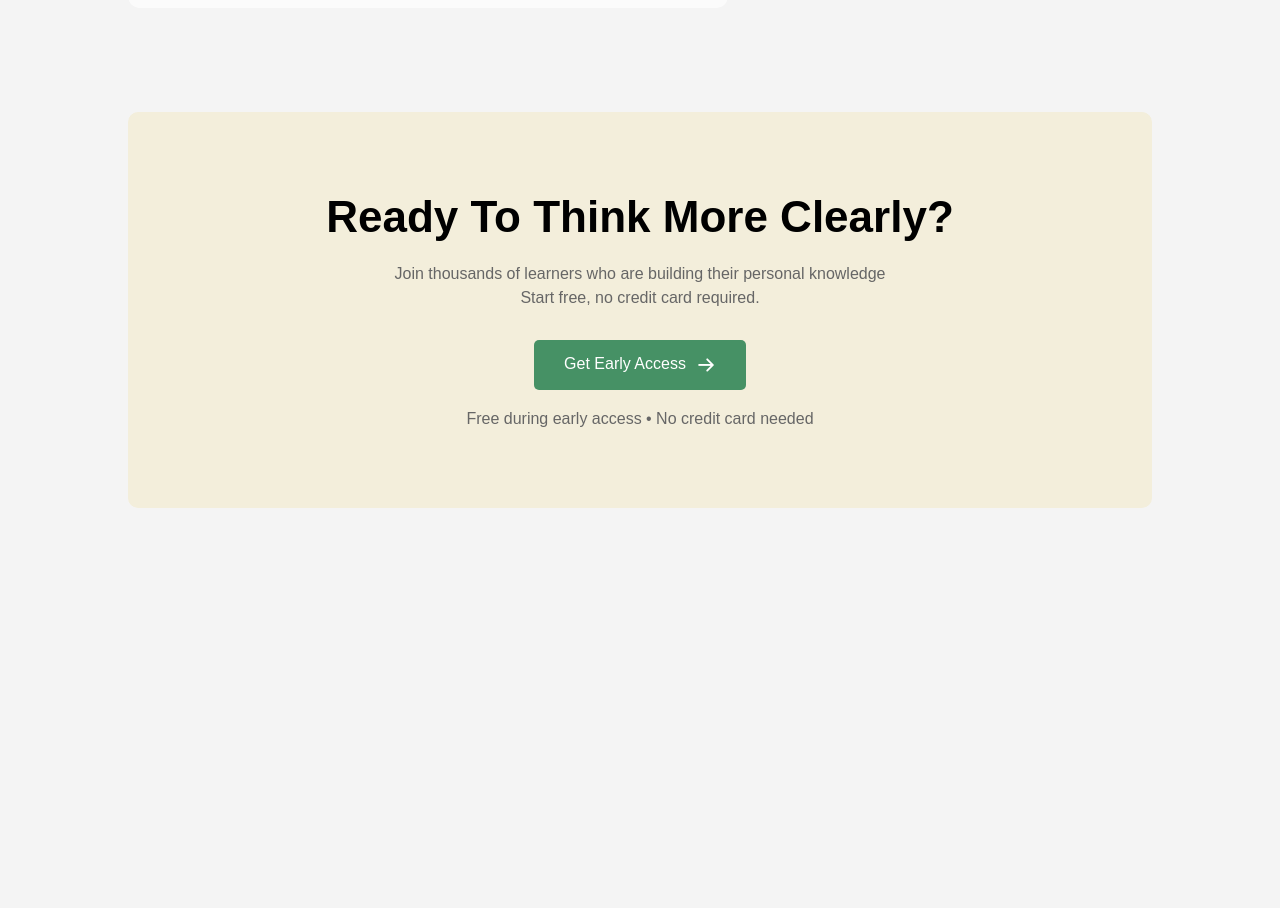
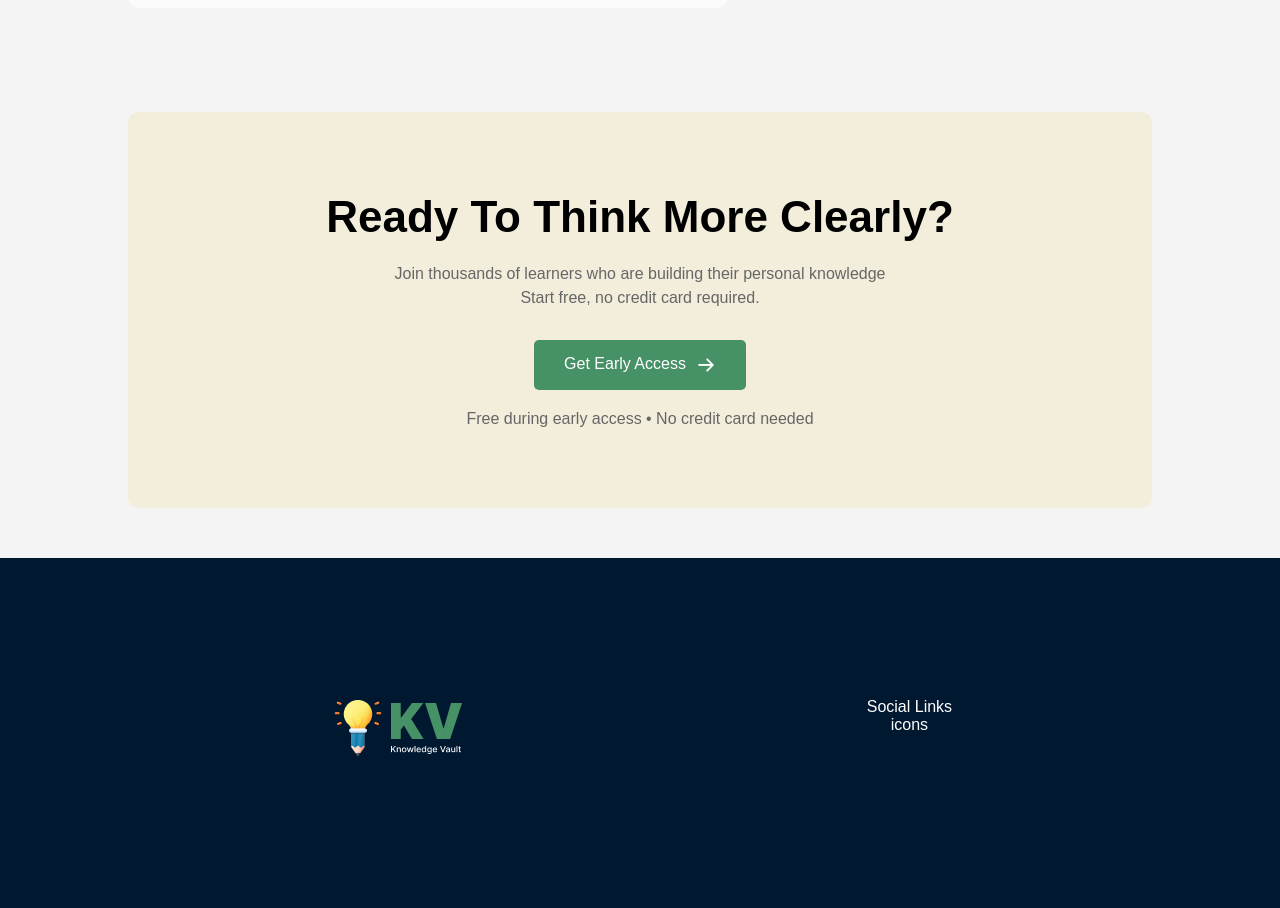
Before and after one commit to nayema34/Assignment-1, a plain HTML site: page index.html in a window 1280 px wide. Shown: the part 1980-2888 px from the top of the page. Before the commit the page ends 2538 px from the top, so only its background shows below. Drawn offline with Linux system fonts and the light colour scheme.

Commit message:
Footer added

```diff
--- a/index.html
+++ b/index.html
@@ -102,5 +102,20 @@
         <h3>Free during early access • No credit card needed</h3>
     </div>
 
+    <footer>
+        <div class="footer-content">
+            <div class="footer-logo">
+                <img src="./assets/logo-footer.png" alt="Logo here">
+            </div>
+
+            <div class="social">
+                <p>Social Links</p>
+                <div class="icons">
+                    icons
+                </div>
+            </div>
+        </div>
+    </footer>
+
 </body>
 </html>
--- a/style.css
+++ b/style.css
@@ -292,3 +292,22 @@ nav{
     color: #666666;
     font-weight: 400;
 }
+footer{
+    background-color: #222222;
+    color: #ffffff;
+    text-align: center;
+    padding: 20px 0;
+    margin-top: 50px;
+    width: 100%;
+    background-color: #001931;
+    height: 350px;
+}
+footer .footer-content{
+    display: flex;
+    flex-direction: row;
+    justify-content: space-around;
+    align-items: flex-start;
+    width: 80%;
+    margin: auto;
+    padding-top: 120px;
+}
```
